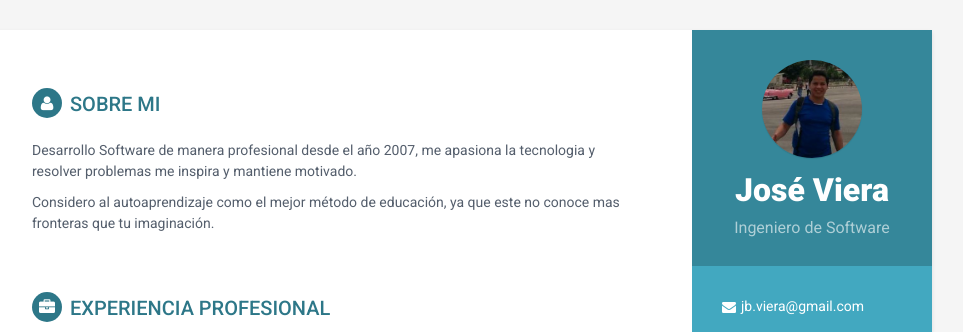
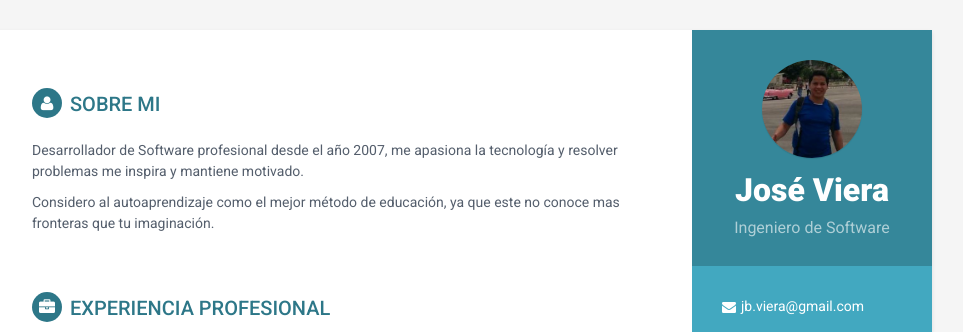
Before and after one commit to jviera/jviera.github.io, a Jekyll site: the page built from index.html, in a window 1280 px wide. Shown: the top 332 px of the page, without its empty margins (188-1151 px from the left). Built offline with Jekyll 4.4.1, drawn with Linux system fonts in a browser that asks for light colours.

Commit message:
Update career-profile.html

```diff
--- a/_includes/career-profile.html
+++ b/_includes/career-profile.html
@@ -1,7 +1,7 @@
 <section class="section summary-section">
     <h2 class="section-title"><i class="fa fa-user"></i>Sobre mi</h2>
     <div class="summary">
-        <p>Desarrollo Software de manera profesional desde el año 2007, me apasiona la tecnologia y resolver problemas me inspira y mantiene motivado.</p>
+        <p>Desarrollador de Software profesional desde el año 2007, me apasiona la tecnología y resolver problemas me inspira y mantiene motivado.</p>
         <p>Considero al autoaprendizaje como el mejor método de educación, ya que este no conoce mas fronteras que tu imaginación.</p>
     </div>
 </section>
```
